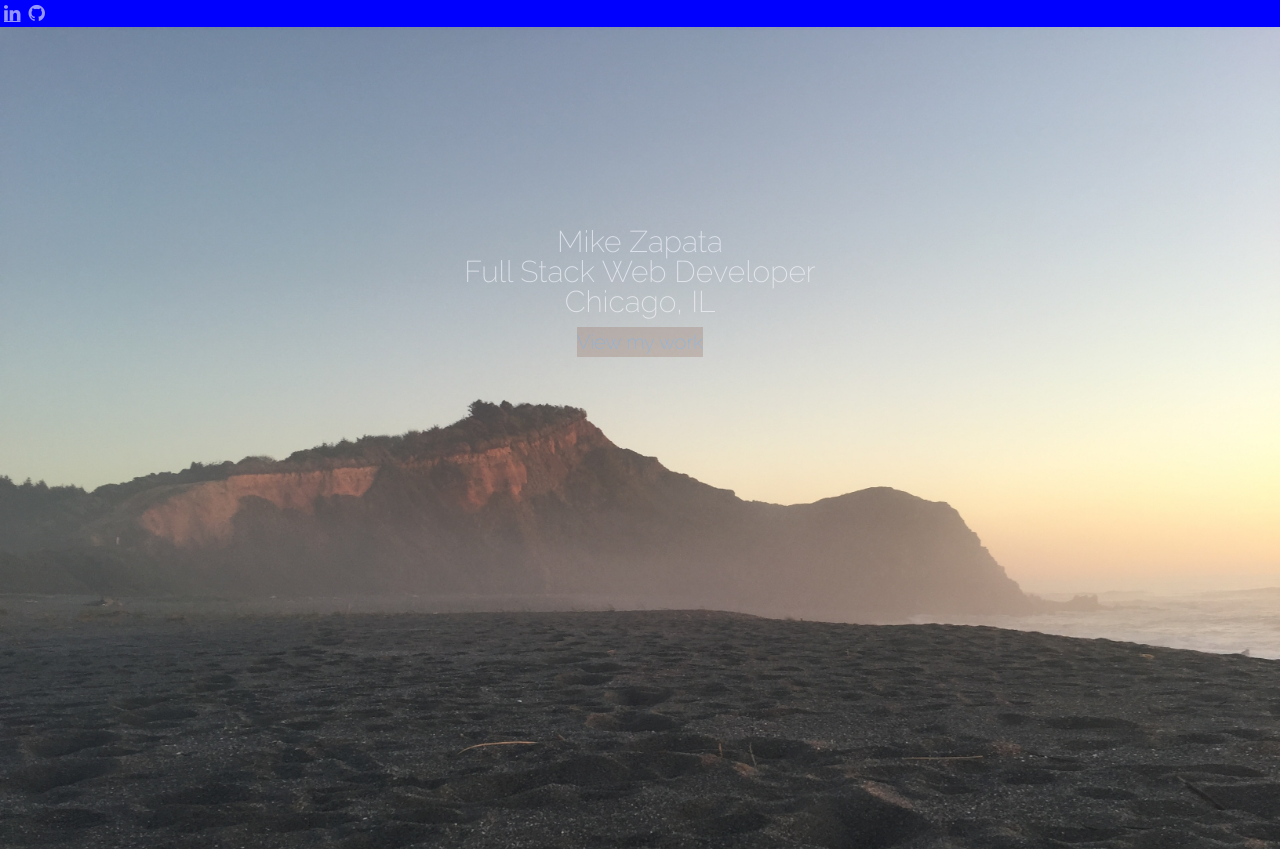
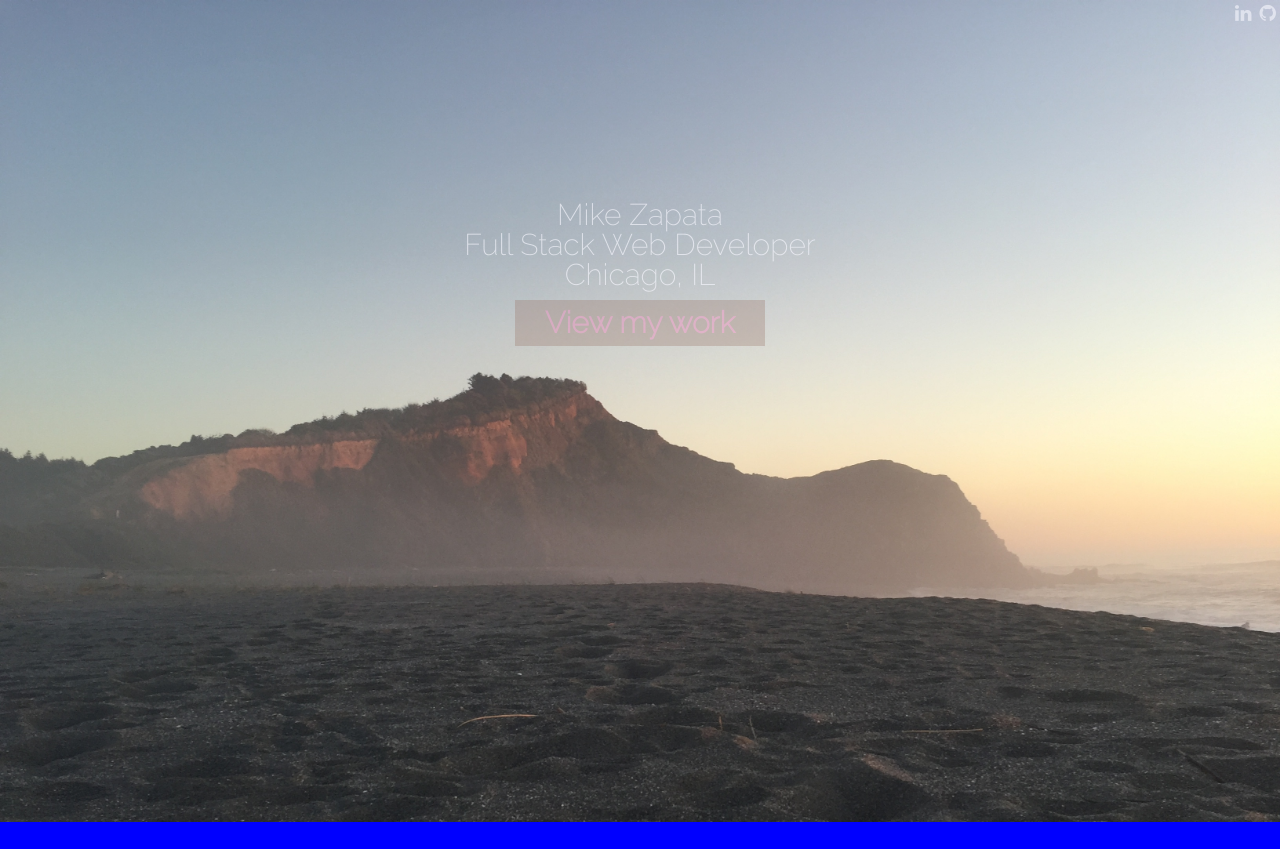
Before and after one commit to zapmi/MZ-portfolio, an Angular app in the folder portfolio/: page / in a window 1280 px wide. After the commit the page ends 822 px from the top, so only its background shows below. Built offline with nearby package versions, Linux system fonts and the light colour scheme.

Commit message:
added second page when main button is clicked; move social links to the top right

```diff
--- a/portfolio/src/app/app.component.css
+++ b/portfolio/src/app/app.component.css
@@ -3,5 +3,11 @@
     font-size: 1.2em;
     opacity: 60%;
     padding: 4px;
+}
 
+.top-links {
+    z-index: 4;
+    position: absolute;
+    top: 0;
+    right: 0;
 }
--- a/portfolio/src/app/canvas/canvas.component.css
+++ b/portfolio/src/app/canvas/canvas.component.css
@@ -24,9 +24,14 @@
 .aboutButton {
     /* background-color: #8f6457; */
     background-color: #967062;
-    color: ghostwhite;
     display: inline-block;
-    font-size: 20px;
+    font-size: 30px;
     margin-top: 10px;
     opacity: 45%;
+    padding: 8px 30px;
 }
+
+.showWorkButton {
+    color: hotpink;
+    font-weight: bold;
+}
--- a/portfolio/src/app/canvas/canvas.component.html
+++ b/portfolio/src/app/canvas/canvas.component.html
@@ -1,14 +1,10 @@
 <div class="canvas">
-    <!-- <div class="top-links">
-        <a href="https://www.linkedin.com/in/mike-zapata-7a5650107/" class="fa fa-linkedin"></a>
-        <a href="https://github.com/zapmi" class="fa fa-github"></a>
-    </div> -->
     <div id="intro">Mike Zapata
         <br>
         Full Stack Web Developer
         <br>
         Chicago, IL
         <br>
-        <div class="aboutButton"><a routerLink="/header" (click)="onClick($event)">View my work</a></div>
+        <div class="aboutButton"><a routerLink="/header" class="showWorkButton" (click)="onClick($event)">View my work</a></div>
     </div>
 </div>
--- a/portfolio/src/app/header/header.component.html
+++ b/portfolio/src/app/header/header.component.html
@@ -1,6 +1,6 @@
 <header>
     <nav class="navbar navbar-expand-lg navbar-transparent mb-3">
-        <a class="navbar-brand" [routerLink]="'.'">Mike Zapata</a>
+        <a class="navbar-brand" [routerLink]="'/'">Mike Zapata</a>
 
         <button class="navbar-toggler" type="button" (click)="isMenuCollapsed = !isMenuCollapsed">
             &#9776;
```
Also changed, not shown: 1 other file (tests, documents, lock files or other folders).
